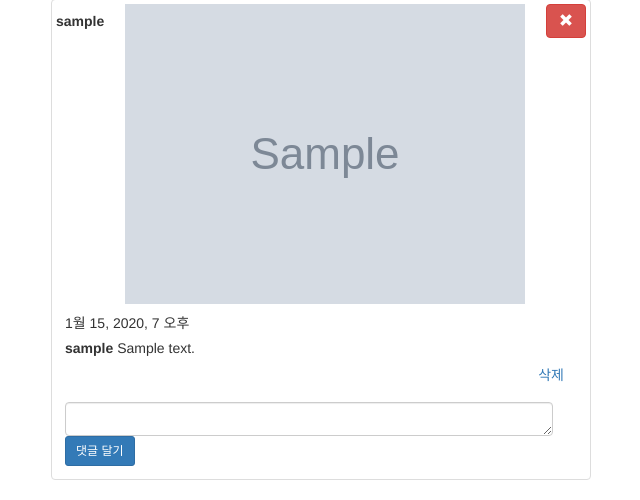
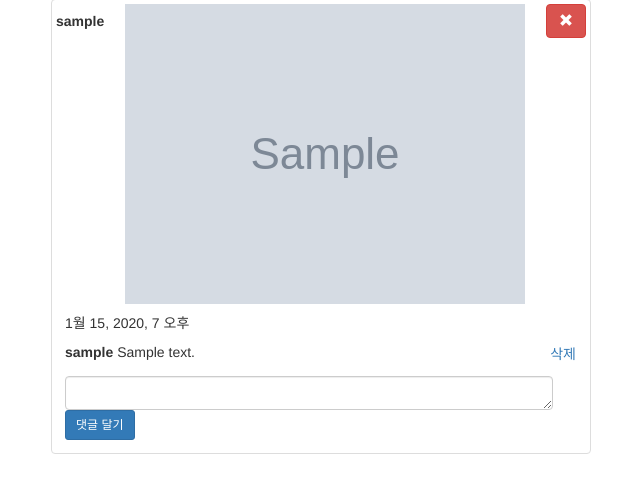
Before and after one commit to huskyhoochu/instagram, a Django app: page /post/1/ in a window 1280 px wide. Shown: the part 395-895 px from the top of the page, without its empty margins (319-959 px from the left). After the commit the page ends 849 px from the top, so only its background shows below. Run offline with Django 3.2, Linux system fonts and the light colour scheme; a user stored in the database is signed in; tables that the repository leaves empty hold one stand-in row (values such as "Sample post"); grey boxes marked "Sample" are stand-in pictures; parts of the project's set-up code (start-up, migrations or seed data) failed here and were passed over; some libraries are stand-ins or nearby versions.

Commit message:
삭제 버튼 css

```diff
--- a/instagram/templates/include/post.html
+++ b/instagram/templates/include/post.html
@@ -23,15 +23,13 @@
             <div id="post-comments-{{ post.pk }}" style="margin: 5px 0 10px 0;">
                 {% for comment in post.comments.all %}
                     <div class="text-left">
-                        <span><strong>{{ comment.author }}</strong></span>
+                        <span style="display: inline-block; line-height: 2;"><strong>{{ comment.author }}</strong></span>
                         <span>{{ comment.content }}</span>
                         {% if request.user == comment.author %}
-                            <span class="text-right">
-                            <form action="{% url 'post:comment_delete' pk=comment.pk %}?next=/post/#post-{{ post.pk }}" method="post">
+                            <form style="display: inline-block; float: right;" action="{% url 'post:comment_delete' pk=comment.pk %}?next=/post/#post-{{ post.pk }}" method="post">
                                 {% csrf_token %}
-                                <button type="submit" class="btn btn-link">삭제</button>
+                                <button style="padding: 5px 0 0 0;" type="submit" class="btn btn-link">삭제</button>
                             </form>
-                            </span>
                         {% endif %}
                     </div>
                 {% endfor %}
```
